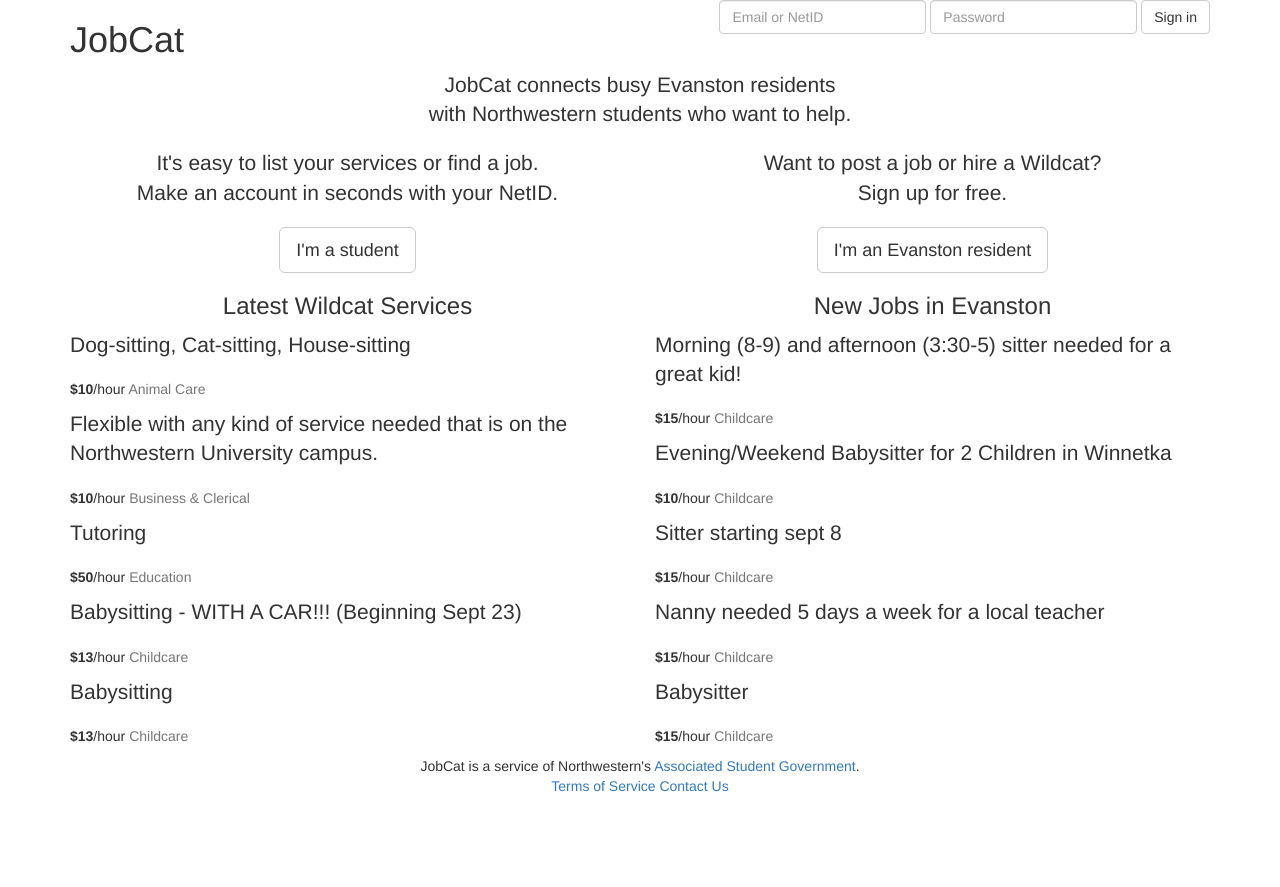
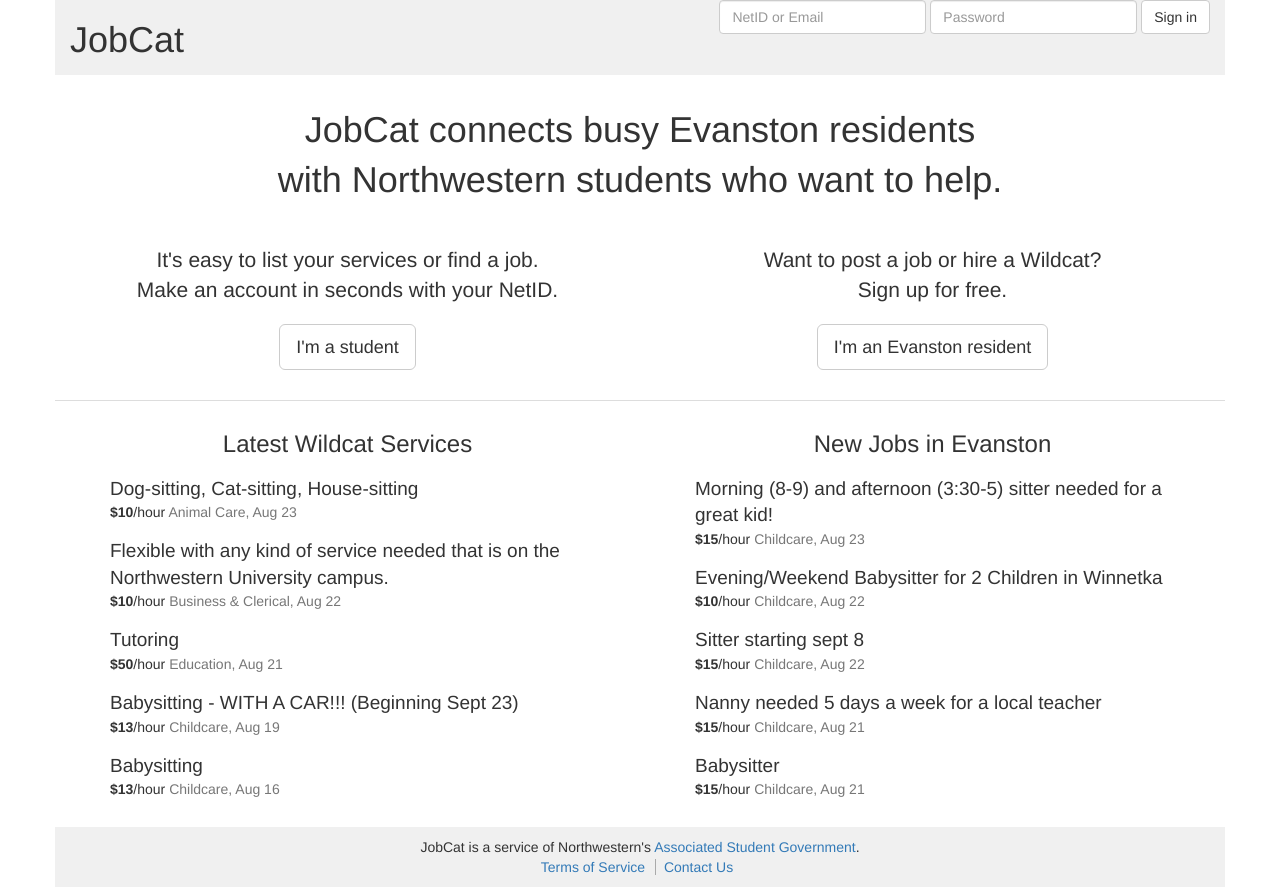
Before and after one commit to shengwu/jobcat, a Django app: page / in a window 1280 px wide. Before the commit the page ends 792 px from the top, so only its background shows below. Run offline with Django 3.2, Linux system fonts and the light colour scheme; some libraries are stand-ins or nearby versions.

Commit message:
Add stylesheet and tweak styles

```diff
--- /dev/null
+++ b/static/css/base.css
@@ -0,0 +1,57 @@
+html {
+    overflow-y: scroll;
+}
+
+.header {
+    background-color: #f0f0f0;
+    padding-bottom: 5px;
+}
+.header button,
+.header .form-group {
+    margin-bottom: 5px;
+}
+
+.jobcat-lead {
+    padding: 30px 0 0;
+}
+.jobcat-lead .lead {
+    font-size: 36px;
+}
+
+.jobcat-signup {
+    margin-bottom: 30px;
+}
+.jobcat-signup .lead {
+    margin-top: 20px;
+}
+
+.homepage-jobs {
+    border-top: 1px solid #ddd;
+    margin-bottom: 20px;
+    padding-top: 10px;
+}
+.job {
+    padding: 8px 40px;
+}
+.job:hover {
+    background-color: #ddeeff;
+}
+.job p,
+.job .lead {
+    margin-bottom: 0;
+}
+.job .lead {
+    font-size: 19px;
+}
+
+.footer {
+    padding-top: 10px;
+    background-color: #f0f0f0;
+}
+.footer-link {
+    padding-right: 6px;
+}
+.footer-link + .footer-link {
+    padding-left: 8px;
+    border-left: 1px solid #aaa;
+}
--- a/templates/home.html
+++ b/templates/home.html
@@ -8,7 +8,7 @@
         <form class="form-inline" role="form">
           <div class="form-group">
             <label class="sr-only" for="loginEmail">NetID or Email</label>
-            <input type="text" class="form-control" id="loginEmail" placeholder="Email or NetID">
+            <input type="text" class="form-control" id="loginEmail" placeholder="NetID or Email">
           </div>
           <div class="form-group">
             <label class="sr-only" for="loginPassword">Password</label>
@@ -117,23 +117,23 @@
       <div class="job-list">
         <div class="job">
           <p class="lead">Dog-sitting, Cat-sitting, House-sitting</p>
-          <p><strong>$10</strong>/hour <span class="text-muted">Animal Care</span></p>
+          <p><strong>$10</strong>/hour <span class="text-muted">Animal Care, Aug 23</span></p>
         </div>
         <div class="job">
           <p class="lead">Flexible with any kind of service needed that is on the Northwestern University campus.</p>
-          <p><strong>$10</strong>/hour <span class="text-muted">Business &amp; Clerical</span></p>
+          <p><strong>$10</strong>/hour <span class="text-muted">Business &amp; Clerical, Aug 22</span></p>
         </div>
         <div class="job">
           <p class="lead">Tutoring</p>
-          <p><strong>$50</strong>/hour <span class="text-muted">Education</span></p>
+          <p><strong>$50</strong>/hour <span class="text-muted">Education, Aug 21</span></p>
         </div>
         <div class="job">
           <p class="lead">Babysitting - WITH A CAR!!! (Beginning Sept 23)</p>
-          <p><strong>$13</strong>/hour <span class="text-muted">Childcare</span></p>
+          <p><strong>$13</strong>/hour <span class="text-muted">Childcare, Aug 19</span></p>
         </div>
         <div class="job">
           <p class="lead">Babysitting</p>
-          <p><strong>$13</strong>/hour <span class="text-muted">Childcare</span></p>
+          <p><strong>$13</strong>/hour <span class="text-muted">Childcare, Aug 16</span></p>
         </div>
       </div>
     </div>
@@ -142,23 +142,23 @@
       <div class="job-list">
         <div class="job">
           <p class="lead">Morning (8-9) and afternoon (3:30-5) sitter needed for a great kid!</p>
-          <p><strong>$15</strong>/hour <span class="text-muted">Childcare</span></p>
+          <p><strong>$15</strong>/hour <span class="text-muted">Childcare, Aug 23</span></p>
         </div>
         <div class="job">
           <p class="lead">Evening/Weekend Babysitter for 2 Children in Winnetka</p>
-          <p><strong>$10</strong>/hour <span class="text-muted">Childcare</span></p>
+          <p><strong>$10</strong>/hour <span class="text-muted">Childcare, Aug 22</span></p>
         </div>
         <div class="job">
           <p class="lead">Sitter starting sept 8</p>
-          <p><strong>$15</strong>/hour <span class="text-muted">Childcare</span></p>
+          <p><strong>$15</strong>/hour <span class="text-muted">Childcare, Aug 22</span></p>
         </div>
         <div class="job">
           <p class="lead">Nanny needed 5 days a week for a local teacher</p>
-          <p><strong>$15</strong>/hour <span class="text-muted">Childcare</span></p>
+          <p><strong>$15</strong>/hour <span class="text-muted">Childcare, Aug 21</span></p>
         </div>
         <div class="job">
           <p class="lead">Babysitter</p>
-          <p><strong>$15</strong>/hour <span class="text-muted">Childcare</span></p>
+          <p><strong>$15</strong>/hour <span class="text-muted">Childcare, Aug 21</span></p>
         </div>
       </div>
     </div>
```
